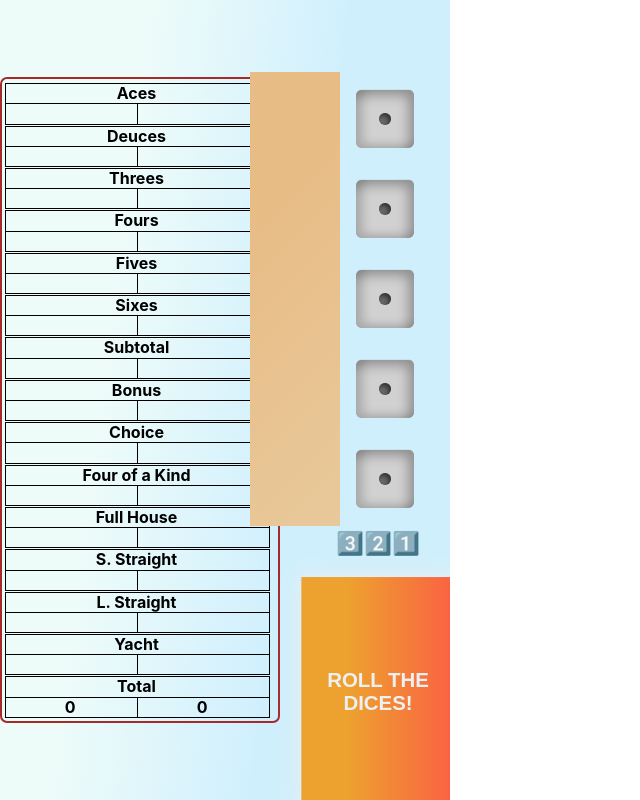
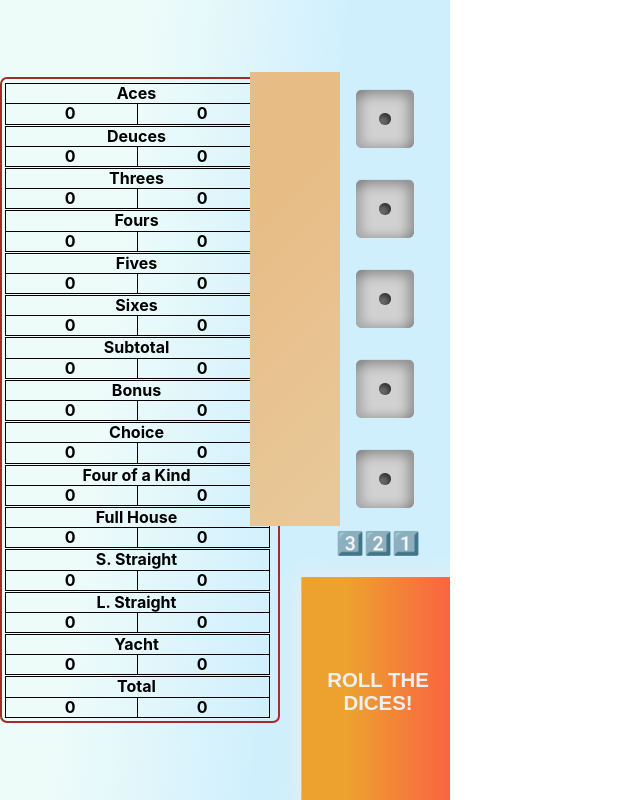
Before and after one commit to telnturtle/yachtdice, a React (Create React App) app: page / in a window 1280 px wide. Shown: the whole page, without its empty margins (0-640 px from the left). Built offline with nearby package versions, Linux system fonts and the light colour scheme.

Commit message:
refactoring

```diff
--- a/src/features/dice/Dice.tsx
+++ b/src/features/dice/Dice.tsx
@@ -22,6 +22,7 @@ import {
 } from './diceSlice'
 import { ZFour } from '../../common/type'
 import { useAppDispatch, useAppSelector } from '../../app/hooks'
+import { selectLeftRolls } from '../score/scoreSlice'
 
 const selectorById = {
   0: selectDice0,
@@ -42,31 +43,8 @@ interface DiceProps {
  */
 export function Dice({ id }: DiceProps): ReactElement {
   const dice = useAppSelector(selectorById[id])
+  const leftRolls = useAppSelector(selectLeftRolls)
   const dispatch = useAppDispatch()
-
-  // const TICK = 100
-  // const FLOATING = 250
-  // const [matrix, setMatrix] = useState<TMatrix>(identityMatrixFourByFour)
-  // const [float, setFloat] = useState<boolean>(false)
-
-  // const roll = useCallback((rolls: DiceProps['transformationMatrixSequence']) => {
-  //   setFloat(true)
-  //   for (let i = 0; i < rolls.length; i++) {
-  //     setTimeout(() => {
-  //       setMatrix((acc) => multiplyMatrix(acc, rolls[i]))
-  //     }, TICK * i + FLOATING)
-  //   }
-  //   setTimeout(() => {
-  //     setFloat(false)
-  //   }, TICK * rolls.length + FLOATING)
-  // }, [])
-
-  // useEffect(() => {
-  //   roll(tms)
-  // }, [tms, roll])
-  // useEffect(() => {
-  //   if (representativeMatrix) setMatrix(representativeMatrix)
-  // }, [representativeMatrix])
 
   const onClick = useCallback(() => {
     dispatch(toggleKeep(id))
--- a/src/features/dice/Dices.tsx
+++ b/src/features/dice/Dices.tsx
@@ -46,61 +46,6 @@ const INITIAL_DICE_INFO_LIST: DiceInfo[] = Array(6)
   .slice(1)
 
 export function Dices(): ReactElement {
-  const [diceInfos, setDiceInfos] = useState<DiceInfo[]>(INITIAL_DICE_INFO_LIST)
-  const [leftRolls, setLeftRolls] = useState<number>(3)
-  const [setDices, touchDisabled, setTouchDisabled] = useScoreStore((s) => [
-    s.setDices,
-    s.diceTouchDisabled,
-    s.setDiceTouchDisabled,
-  ])
-  const [rollCounter, increaseRollCounter] = useReducer((x) => x + 1, 0)
-
-  /** Roll the dice with the id `id` */
-  const roll = (id: number) => {
-    const numberRolls = getRandomIntInclusive(15, 21)
-    const rolls = Array(numberRolls).fill(0).map(rotatorRandomXyz)
-    setDiceInfos((prev) => {
-      const next = [...prev]
-      next[id - 1] = {
-        ...prev[id - 1],
-        accumMatrix: rolls.reduce(multiplyMatrix, prev[id - 1].accumMatrix),
-        matricesPerTerm: rolls,
-      }
-      return next
-    })
-  }
-
-  /** Roll the dices */
-  const onRoll = () => {
-    if (touchDisabled || !leftRolls || diceInfos.every((__) => __.kept)) return
-    /* Shakes the dices */
-    setTouchDisabled(true)
-    diceInfos.forEach((di) => {
-      if (!di.kept)
-        setTimeout(() => {
-          roll(di.id)
-        }, 50 * di.order)
-    })
-    setLeftRolls((prev) => prev - 1)
-    /* Sort dices on the screen after a shaking */
-    setTimeout(() => {
-      setTouchDisabled(false)
-      increaseRollCounter()
-    }, 100 * 21 + 500 + 200 /* magic number */)
-  }
-
-  useEffect(() => {
-    setTimeout(() => {
-      // align unkeeps
-    }, 500)
-  }, [rollCounter])
-
-  /** Toggle the keep of the dice of the id */
-  const onDiceClick = (id: number) => {
-    if (touchDisabled || leftRolls === 3) return
-    //
-  }
-
   return (
     <div css={CSS.root}>
       <div css={CSS.diceRow}>
@@ -111,17 +56,6 @@ export function Dices(): ReactElement {
         <Dice key={4} id={4} />
       </div>
       <RollButton />
-      {/* <button
-        css={CSS.roll}
-        className={cx({
-          leftZeroRolls: !leftRolls || diceInfos.every((__) => __.kept),
-          bouncing: leftRolls === 3,
-        })}
-        onClick={onRoll}
-        disabled={touchDisabled}
-      >
-        Roll the dices!
-      </button> */}
       <RollLeft />
     </div>
   )
--- a/src/features/dice/diceSlice.ts
+++ b/src/features/dice/diceSlice.ts
@@ -134,6 +134,7 @@ export const selectDice1 = (state: RootState) => state.dice.dices[1]
 export const selectDice2 = (state: RootState) => state.dice.dices[2]
 export const selectDice3 = (state: RootState) => state.dice.dices[3]
 export const selectDice4 = (state: RootState) => state.dice.dices[4]
+export const selectDice = (state: RootState, index: ZFour) => state.dice.dices[index]
 export const selectDiceKeeps = (state: RootState) => state.dice.dices.map(({ keep }) => keep)
 export const selectUnkeptDiceIdsOrdersTable = (state: RootState) =>
   new Map<ZFour, ZFour>(state.dice.dices.filter(({ keep }) => !keep).map(({ id, order }) => [order, id]))
@@ -142,5 +143,6 @@ export const selectUnkeepDicesByOrder = (state: RootState) => {
   array.sort((a, b) => a.order - b.order)
   return array
 }
+export const selectDiceTopsides = (state: RootState) => state.dice.dices.map(({ topside }) => topside)
 
 export const diceReducer = diceSlice.reducer
--- a/src/features/score/ScoreBoard.tsx
+++ b/src/features/score/ScoreBoard.tsx
@@ -2,92 +2,93 @@
 import { cx } from '@emotion/css'
 import { css } from '@emotion/react'
 import React, { ReactElement } from 'react'
+import { useAppSelector } from '../../app/hooks'
+import { selectDices, selectDiceTopsides } from '../dice/diceSlice'
 import { PlayerScore, ScoreState, useScoreStore } from '../score/store'
-import { TCategories } from '../score/type'
-import { computeFromDieSequence, isNumber, UNWRITABLE_CATEGORIES } from '../score/util'
+import { TCategories, TCategoriesWritable } from '../score/type'
+import { computeTopsides, isNumber, UNWRITABLE_CATEGORIES } from '../score/util'
+import {
+  PlayerMeta,
+  selectDiceShaking,
+  selectLeftRolls,
+  selectPIndex,
+  selectPlayer,
+  selectPlayers,
+  writeScore,
+} from './scoreSlice'
 
 export interface ScoreBoardProps {}
 
 export function ScoreBoard({}: ScoreBoardProps): ReactElement {
-  const [players, nowPlayer, rounds, playerScores, dices, writeScore, diceTouchDisabled, endRound] = useScoreStore(
-    (s) => [s.players, s.nowPlayer, s.rounds, s.playerScores, s.dices, s.writeScore, s.diceTouchDisabled, s.endRound]
-  )
-  const computed = dices ? computeFromDieSequence(dices) : undefined
+  const diceShaking = useAppSelector(selectDiceShaking)
+  const leftRolls = useAppSelector(selectLeftRolls)
+  const topsides = useAppSelector(selectDiceTopsides)
+  const player = useAppSelector(selectPlayer)
+  const players = useAppSelector(selectPlayers)
+  const pIndex = useAppSelector(selectPIndex)
+  const computed = leftRolls === 3 ? undefined : computeTopsides(topsides)
   const onClick: ScoreItemProps['onClick'] = (e) => {
-    const cat = e.currentTarget.dataset.scoreName as TCategories
+    const cat = e.currentTarget.dataset.scoreName as TCategoriesWritable
     console.log({ cat })
     if (UNWRITABLE_CATEGORIES.has(cat)) return
-    if (isNumber((playerScores.get(nowPlayer) as PlayerScore)[cat])) return
-    writeScore(cat)
-    endRound()
+    if (player[cat] !== undefined) return
+    if (computed === undefined) return
+    writeScore({ cat, score: computed[cat] })
   }
-  const commonProps = { players, playerScores, nowPlayer, onClick, computed, diceTouchDisabled }
+  const commonProps = { players, pIndex, onClick, computed, diceShaking }
   return (
     <div css={CSS.root}>
       <div css={CSS.border}>
-        <ScoreItem {...commonProps} name="Aces" scoreName={'aces'} />
-        <ScoreItem {...commonProps} name="Deuces" scoreName={'deuces'} />
-        <ScoreItem {...commonProps} name="Threes" scoreName={'threes'} />
-        <ScoreItem {...commonProps} name="Fours" scoreName={'fours'} />
-        <ScoreItem {...commonProps} name="Fives" scoreName={'fives'} />
-        <ScoreItem {...commonProps} name="Sixes" scoreName={'sixes'} />
-        <ScoreItem {...commonProps} name="Subtotal" scoreName={'subtotal'} />
-        {/* <Bonus /> */}
-        <ScoreItem {...commonProps} name="Bonus" scoreName={'bonus'} />
-        <ScoreItem {...commonProps} name="Choice" scoreName={'choice'} />
-        <ScoreItem {...commonProps} name="Four of a Kind" scoreName={'fourOfAKind'} />
-        <ScoreItem {...commonProps} name="Full House" scoreName={'fullHouse'} />
-        <ScoreItem {...commonProps} name="S. Straight" scoreName={'smallStraight'} />
-        <ScoreItem {...commonProps} name="L. Straight" scoreName={'largeStraight'} />
-        <ScoreItem {...commonProps} name="Yacht" scoreName={'yacht'} />
-        <ScoreItem {...commonProps} name="Total" scoreName={'total'} />
+        <ScoreItem {...commonProps} label="Aces" name={'aces'} />
+        <ScoreItem {...commonProps} label="Deuces" name={'deuces'} />
+        <ScoreItem {...commonProps} label="Threes" name={'threes'} />
+        <ScoreItem {...commonProps} label="Fours" name={'fours'} />
+        <ScoreItem {...commonProps} label="Fives" name={'fives'} />
+        <ScoreItem {...commonProps} label="Sixes" name={'sixes'} />
+        <ScoreItem {...commonProps} onClick={undefined} label="Subtotal" name={'subtotal'} />
+        <ScoreItem {...commonProps} onClick={undefined} label="Bonus" name={'bonus'} />
+        <ScoreItem {...commonProps} label="Choice" name={'choice'} />
+        <ScoreItem {...commonProps} label="Four of a Kind" name={'fourOfAKind'} />
+        <ScoreItem {...commonProps} label="Full House" name={'fullHouse'} />
+        <ScoreItem {...commonProps} label="S. Straight" name={'smallStraight'} />
+        <ScoreItem {...commonProps} label="L. Straight" name={'largeStraight'} />
+        <ScoreItem {...commonProps} label="Yacht" name={'yacht'} />
+        <ScoreItem {...commonProps} onClick={undefined} label="Total" name={'total'} />
       </div>
     </div>
   )
 }
 
 export interface ScoreItemProps {
-  players: ScoreState['players']
-  name: string
-  playerScores: ScoreState['playerScores']
-  scoreName: TCategories /* keyof PlayerScore */
-  nowPlayer: ScoreState['nowPlayer']
+  players: PlayerMeta[]
+  label: string
+  name: TCategories
+  pIndex: number
   onClick?: React.MouseEventHandler<HTMLDivElement>
   computed?: Record<TCategories, number>
-  diceTouchDisabled: boolean
+  diceShaking: boolean
 }
 
-function ScoreItem({
-  players,
-  name,
-  playerScores,
-  scoreName,
-  nowPlayer,
-  onClick,
-  computed,
-  diceTouchDisabled,
-}: ScoreItemProps): ReactElement {
+function ScoreItem({ players, label, name, pIndex, onClick, computed, diceShaking }: ScoreItemProps): ReactElement {
   const writable =
-    (playerScores.get(nowPlayer) as PlayerScore)[scoreName] === undefined &&
-    computed?.[scoreName] !== undefined &&
-    !diceTouchDisabled &&
-    !UNWRITABLE_CATEGORIES.has(scoreName)
+    players[pIndex][name] !== undefined &&
+    computed?.[name] !== undefined &&
+    !diceShaking &&
+    !UNWRITABLE_CATEGORIES.has(name)
   return (
-    <div css={CSS.ScoreItem} className={cx({ writable })} data-score-name={scoreName} onClick={onClick}>
-      <div css={CSS.cell}>{name}</div>
-      {players.map((id) => {
-        const ps = playerScores.get(id) as PlayerScore
+    <div css={CSS.ScoreItem} className={cx({ writable })} data-score-name={name} onClick={onClick}>
+      <div css={CSS.cell}>{label}</div>
+      {players.map((playerMeta: PlayerMeta) => {
         const width = `calc(100% / ${players.length || 1})`
-        const scoreWrited: number | undefined = ps[scoreName]
-        const scoreComputed: number | undefined = writable && id === nowPlayer ? computed?.[scoreName] : undefined
-        const scoreOnView: number = scoreWrited === undefined ? scoreComputed ?? 0 : scoreWrited
+        const scoreWrited: number | undefined = players[pIndex][name]
+        const scoreComputed: number | undefined = writable && playerMeta.index === pIndex ? computed?.[name] : undefined
+        const scoreTextNumber: number = scoreWrited === undefined ? scoreComputed ?? 0 : scoreWrited
         const visibility = scoreWrited === undefined && scoreComputed === undefined ? 'hidden' : 'visible'
         const [opacity, fontWeight] =
           scoreWrited === undefined && scoreComputed !== undefined ? [0.5, 400] : [1, undefined]
-        if (scoreName === 'fullHouse') console.log({ scoreWrited, scoreComputed, scoreOnView })
         return (
-          <div css={CSS.cell} className={cx({ noleftborder: id !== players[0] })} key={ps.id} style={{ width }}>
-            <span style={{ visibility, opacity, fontWeight }}>{scoreOnView}</span>
+          <div css={CSS.cell} className={cx({ noleftborder: playerMeta !== players[0] })} key={name} style={{ width }}>
+            <span style={{ visibility, opacity, fontWeight }}>{scoreTextNumber}</span>
           </div>
         )
       })}
--- a/src/features/score/scoreSlice.ts
+++ b/src/features/score/scoreSlice.ts
@@ -5,7 +5,7 @@ import { TCategoriesWritable } from './type'
 export interface ScoreState {
   players: PlayerMeta[]
   pIndex: number
-  diceFreezed: boolean
+  diceShaking: boolean
   leftRolls: number
   leftTurns: number
   rollFreezed: boolean
@@ -14,20 +14,20 @@ export interface ScoreState {
 export interface PlayerMeta /* extends _*/ {
   index: number
   name: string
-  aces: number
-  deuces: number
-  threes: number
-  fours: number
-  fives: number
-  sixes: number
+  aces?: number
+  deuces?: number
+  threes?: number
+  fours?: number
+  fives?: number
+  sixes?: number
   subtotal: number
   bonus: number
-  choice: number
-  fourOfAKind: number
-  fullHouse: number
-  smallStraight: number
-  largeStraight: number
-  yacht: number
+  choice?: number
+  fourOfAKind?: number
+  fullHouse?: number
+  smallStraight?: number
+  largeStraight?: number
+  yacht?: number
   total: number
 }
 
@@ -54,7 +54,7 @@ const defalutPlayerMeta: PlayerMeta = {
 const initialState: ScoreState = {
   players: [{ ...defalutPlayerMeta }, { ...defalutPlayerMeta, index: 1, name: 'Player Two' }],
   pIndex: 0,
-  diceFreezed: false,
+  diceShaking: false,
   leftRolls: 3,
   leftTurns: 12,
   rollFreezed: false,
@@ -70,8 +70,8 @@ export const scoreSlice = createSlice({
       state.leftTurns -= Number(state.pIndex === 0)
       state.leftRolls = 3
     },
-    toggleDiceFreezed: (state) => {
-      state.diceFreezed = !state.diceFreezed
+    toggleDiceShaking: (state) => {
+      state.diceShaking = !state.diceShaking
     },
     toggleRollFreezed: (state) => {
       state.rollFreezed = !state.rollFreezed
@@ -82,10 +82,13 @@ export const scoreSlice = createSlice({
   },
 })
 
-export const { writeScore, toggleDiceFreezed, toggleRollFreezed, decreaseLeftRolls } = scoreSlice.actions
+export const { writeScore, toggleDiceShaking, toggleRollFreezed, decreaseLeftRolls } = scoreSlice.actions
 
-export const selectDiceFreezed = (state: RootState) => state.score.diceFreezed
 export const selectRollFreezed = (state: RootState) => state.score.rollFreezed
 export const selectLeftRolls = (state: RootState) => state.score.leftRolls
+export const selectPlayer = (state: RootState) => state.score.players[state.score.pIndex]
+export const selectPlayers = (state: RootState) => state.score.players
+export const selectPIndex = (state: RootState) => state.score.pIndex
+export const selectDiceShaking = (state: RootState) => state.score.diceShaking
 
 export const scoreReducer = scoreSlice.reducer
--- a/src/features/score/store.ts
+++ b/src/features/score/store.ts
@@ -1,6 +1,6 @@
 import create from 'zustand'
 import { TCategories } from './type'
-import { computeFromDieSequence, computeUnwritableCategories, isNumber } from './util'
+import { computeTopsides, computeUnwritableCategories, isNumber } from './util'
 
 // type _ = Object.create(null){ [K in keyof TCategories]?: number };
 export interface PlayerScore /* extends _*/ {
@@ -84,7 +84,7 @@ export const useScoreStore = create<ScoreState>((set) => ({
     set((state) => {
       console.log({ dices: state.dices, s: (state.playerScores.get(state.nowPlayer) as PlayerScore)[cat] })
       if (!state.dices || (state.playerScores.get(state.nowPlayer) as PlayerScore)[cat]) return state
-      const computed = computeFromDieSequence(state.dices)
+      const computed = computeTopsides(state.dices)
       const n = computed[cat]
       console.log(computed)
       console.log({ n })
--- a/src/features/score/util.ts
+++ b/src/features/score/util.ts
@@ -8,7 +8,7 @@ export const UNWRITABLE_CATEGORIES: Set<TCategories> = new Set([
   'total' as TCategories,
 ])
 
-export function computeFromDieSequence(numbers: number[]): Record<TCategories, number> {
+export function computeTopsides(numbers: number[]): Record<TCategories, number> {
   const sides: Record<number, number> = { 1: 0, 2: 0, 3: 0, 4: 0, 5: 0, 6: 0 }
   numbers.forEach((die: number): void => {
     sides[die]++
```
Also changed, not shown: src/features/dice/RollButton.tsx (+5 -5 lines).
